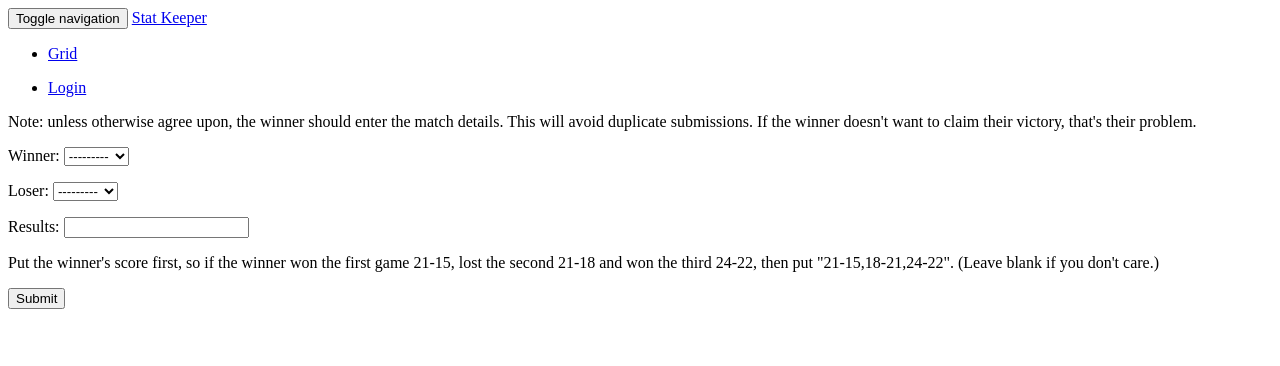
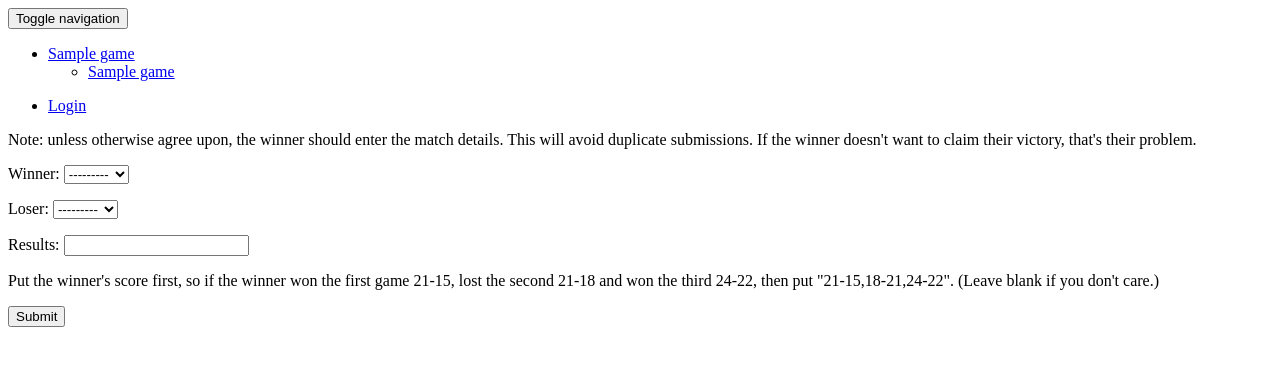
Before and after one commit to uzi/statkeeper, a Django app: template match/templates/match/submit.html in a window 1280 px wide. Shown: the top 366 px of the page. Run offline with Django 3.2, Linux system fonts and the light colour scheme; the template is opened without the code that fills it: values that come from a table or form of the project are taken from there, others are empty; tables that the repository leaves empty hold one stand-in row (values such as "Sample post"); parts of the project's set-up code (start-up, migrations or seed data) failed here and were passed over; some libraries are stand-ins or nearby versions.

Commit message:
assets and such

```diff
--- a/match/template_processor.py
+++ b/match/template_processor.py
@@ -1,6 +1,16 @@
 from django.conf import settings
+from .models import Game
 
-def app_data(request):
+def app_data(request, *args, **kwargs):
+    def to_dict(g):
+        return {
+            'name': g.name,
+            'slug': g.slug,
+        }
+
+    games = [to_dict(g) for g in Game.objects.all()]
     return {
-        'app_name': getattr(settings, 'APP_NAME', 'StatKeeper')
+        'app_name': getattr(settings, 'APP_NAME', 'StatKeeper'),
+        'game_types': games,
+        'selected_game_type': request.session.get('selected_game_type', Game.objects.get(id=1))
     }
--- a/match/templates/match/base.html
+++ b/match/templates/match/base.html
@@ -8,6 +8,7 @@
         <meta name="viewport" content="width=device-width, initial-scale=1">
 		<title>{% block title %}{% endblock %}</title>
 		{% block head_extra %}{% endblock %}
+        <link href='http://fonts.googleapis.com/css?family=Source+Sans+Pro:300,400,700' rel='stylesheet' type='text/css'>
         {% compressed_css 'app' %}
         {% compressed_js 'app' %}
 	</head>
@@ -23,12 +24,19 @@
                     <span class="icon-bar"></span>
                     <span class="icon-bar"></span>
                 </button>
-                <a class="navbar-brand" href="/">{{ app_name }}</a>
+                <!--<a class="navbar-brand" href="/">{{ app_name }}</a>-->
             </div>
 
             <div class="collapse navbar-collapse" id="bs-example-navbar-collapse-1">
                 <ul class="nav navbar-nav">
-                    <li><a href="/grid/">Grid</a></li>
+                    <li class="dropdown">
+                        <a href="#" class="dropdown-toggle" data-toggle="dropdown">{{ selected_game_type.name|safe }} <b class="caret"></b></a>
+                        <ul class="dropdown-menu">
+                            {% for game in game_types %}
+                                <li><a href="/{{ game.slug }}/">{{ game.name }}</a></li>
+                            {% endfor %}
+                        </ul>
+                    </li>
                 </ul>
                 <ul class="nav navbar-nav navbar-right">
                 {% if user.is_authenticated %}
@@ -47,6 +55,9 @@
             </div>
         </div>
     </nav>
+    <div class="navbar-centered">
+        <a href="/"></a>
+    </div>
     <div class="container-fluid">
         {% block main_content %}{% endblock %}
     </div>
--- a/match/views.py
+++ b/match/views.py
@@ -29,7 +29,7 @@
     return UNDEFINED_PERCENTAGE
   return round_decimal(percentage)
 
-def index(request):
+def index(request, game_type):
   matches = Match.objects.order_by('-timestamp')
 
   records = []
--- a/statkeeper/urls.py
+++ b/statkeeper/urls.py
@@ -7,9 +7,10 @@
 
 urlpatterns = patterns('match.views',
     url(r'^$', 'index', name='index'),
-    url(r'^submit/$', 'submit', name='submit'),
-    url(r'^user/(?P<username>\w+)/$', 'user', name='user'),
-    url(r'^user/(?P<username>\w+)/versus/(?P<versus>\w+)/$', 'versus', name='versus'),
+    url(r'^(?P<game_type>\w+)/$', 'index', name='index'),
+    url(r'^(?P<game_type>\w+)/submit/$', 'submit', name='submit'),
+    url(r'^(?P<game_type>\w+)/user/(?P<username>\w+)/$', 'user', name='user'),
+    url(r'^(?P<game_type>\w+)/user/(?P<username>\w+)/versus/(?P<versus>\w+)/$', 'versus', name='versus'),
 )
 
 urlpatterns += patterns('',
```
Also changed, not shown: match/static/match/css/main.less (added, +55 -0 lines), match/static/match/images/arrow-down.png (added), match/static/match/images/arrow-down@2x.png (added), match/static/match/images/arrow-up.png (added), match/static/match/images/arrow-up@2x.png (added), match/static/match/images/drop-arrow.png (added), match/static/match/images/drop-arrow@2x.png (added), match/static/match/images/logo.png (added), match/static/match/images/logo@2x.png (added).
